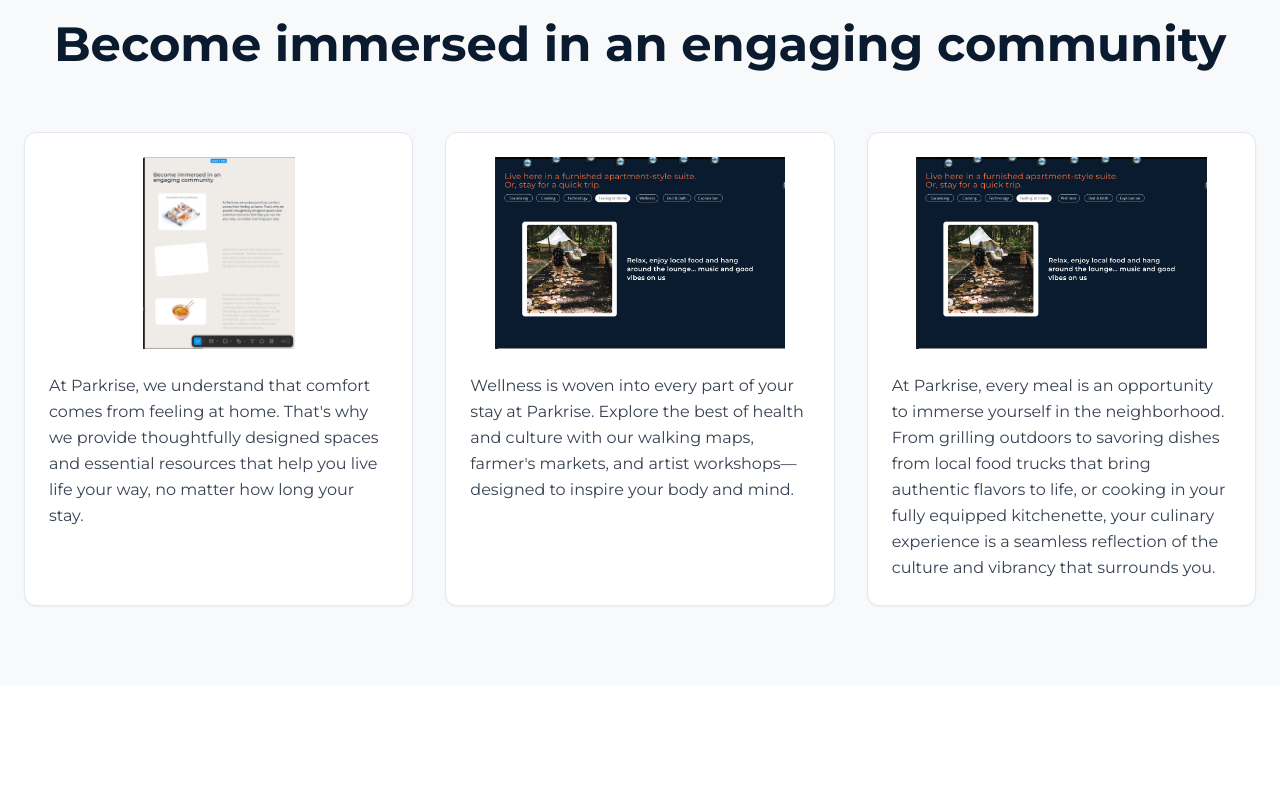
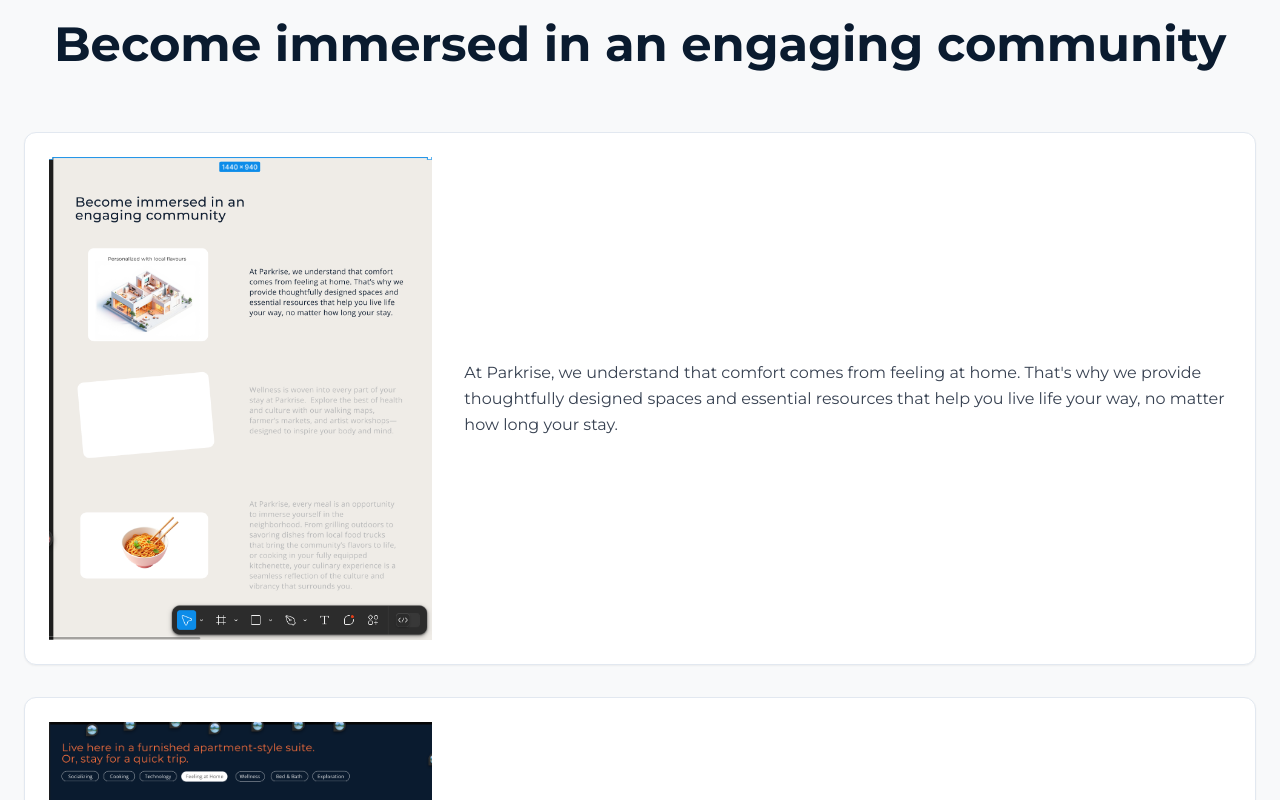
Before and after one commit to Gere0399/parkrise-official, a React (Vite) app: page / in a window 1280 px wide. Shown: the part 1660-2460 px from the top of the page. Before the commit the page ends 2346 px from the top, so only its background shows below. Built offline with nearby package versions, Linux system fonts and the light colour scheme.

Commit message:
Update UI consistency for graphics
Ensure that the graphics are uniform and that the paragraphs maintain the same UI style, with each paragraph displayed on a separate line.
[skip gpt_engineer]

```diff
--- a/src/components/CommunitySection.tsx
+++ b/src/components/CommunitySection.tsx
@@ -9,52 +9,58 @@ const CommunitySection = () => {
           Become immersed in an engaging community
         </h2>
 
-        <div className="grid grid-cols-1 md:grid-cols-3 gap-8">
+        <div className="flex flex-col space-y-8">
           {/* First Card */}
           <Card className="bg-white rounded-xl shadow-sm hover:shadow-md transition-shadow">
             <CardContent className="p-6">
-              <div className="mb-6">
+              <div className="flex flex-col md:flex-row md:items-center md:space-x-8">
+                <div className="w-full md:w-1/3 mb-6 md:mb-0">
                   <img
-                  src="/lovable-uploads/c020e51e-2540-45b0-aa26-224561ae9aab.png"
+                    src="/lovable-uploads/bf46281c-e655-4a66-b172-fac8e6646f87.png"
                     alt="Personalized Space"
-                  className="w-full h-48 object-contain"
+                    className="w-full object-contain"
                   />
                 </div>
-              <p className="text-gray-700 leading-relaxed">
+                <p className="text-gray-700 leading-relaxed md:w-2/3">
                   At Parkrise, we understand that comfort comes from feeling at home. That's why we provide thoughtfully designed spaces and essential resources that help you live life your way, no matter how long your stay.
                 </p>
+              </div>
             </CardContent>
           </Card>
 
           {/* Second Card */}
           <Card className="bg-white rounded-xl shadow-sm hover:shadow-md transition-shadow">
             <CardContent className="p-6">
-              <div className="mb-6">
+              <div className="flex flex-col md:flex-row md:items-center md:space-x-8">
+                <div className="w-full md:w-1/3 mb-6 md:mb-0">
                   <img
                     src="/lovable-uploads/5fdb10c4-bece-475b-a595-c875e30e9961.png"
                     alt="Wellness Activities"
-                  className="w-full h-48 object-contain"
+                    className="w-full object-contain"
                   />
                 </div>
-              <p className="text-gray-700 leading-relaxed">
+                <p className="text-gray-700 leading-relaxed md:w-2/3">
                   Wellness is woven into every part of your stay at Parkrise. Explore the best of health and culture with our walking maps, farmer's markets, and artist workshops—designed to inspire your body and mind.
                 </p>
+              </div>
             </CardContent>
           </Card>
 
           {/* Third Card */}
           <Card className="bg-white rounded-xl shadow-sm hover:shadow-md transition-shadow">
             <CardContent className="p-6">
-              <div className="mb-6">
+              <div className="flex flex-col md:flex-row md:items-center md:space-x-8">
+                <div className="w-full md:w-1/3 mb-6 md:mb-0">
                   <img
                     src="/lovable-uploads/adefe335-6086-47b1-8a67-f2081617da94.png"
                     alt="Culinary Experience"
-                  className="w-full h-48 object-contain"
+                    className="w-full object-contain"
                   />
                 </div>
-              <p className="text-gray-700 leading-relaxed">
+                <p className="text-gray-700 leading-relaxed md:w-2/3">
                   At Parkrise, every meal is an opportunity to immerse yourself in the neighborhood. From grilling outdoors to savoring dishes from local food trucks that bring authentic flavors to life, or cooking in your fully equipped kitchenette, your culinary experience is a seamless reflection of the culture and vibrancy that surrounds you.
                 </p>
+              </div>
             </CardContent>
           </Card>
         </div>
```
Also changed, not shown: public/lovable-uploads/bf46281c-e655-4a66-b172-fac8e6646f87.png (added). Lines whose indentation alone changed are shown as unchanged.
